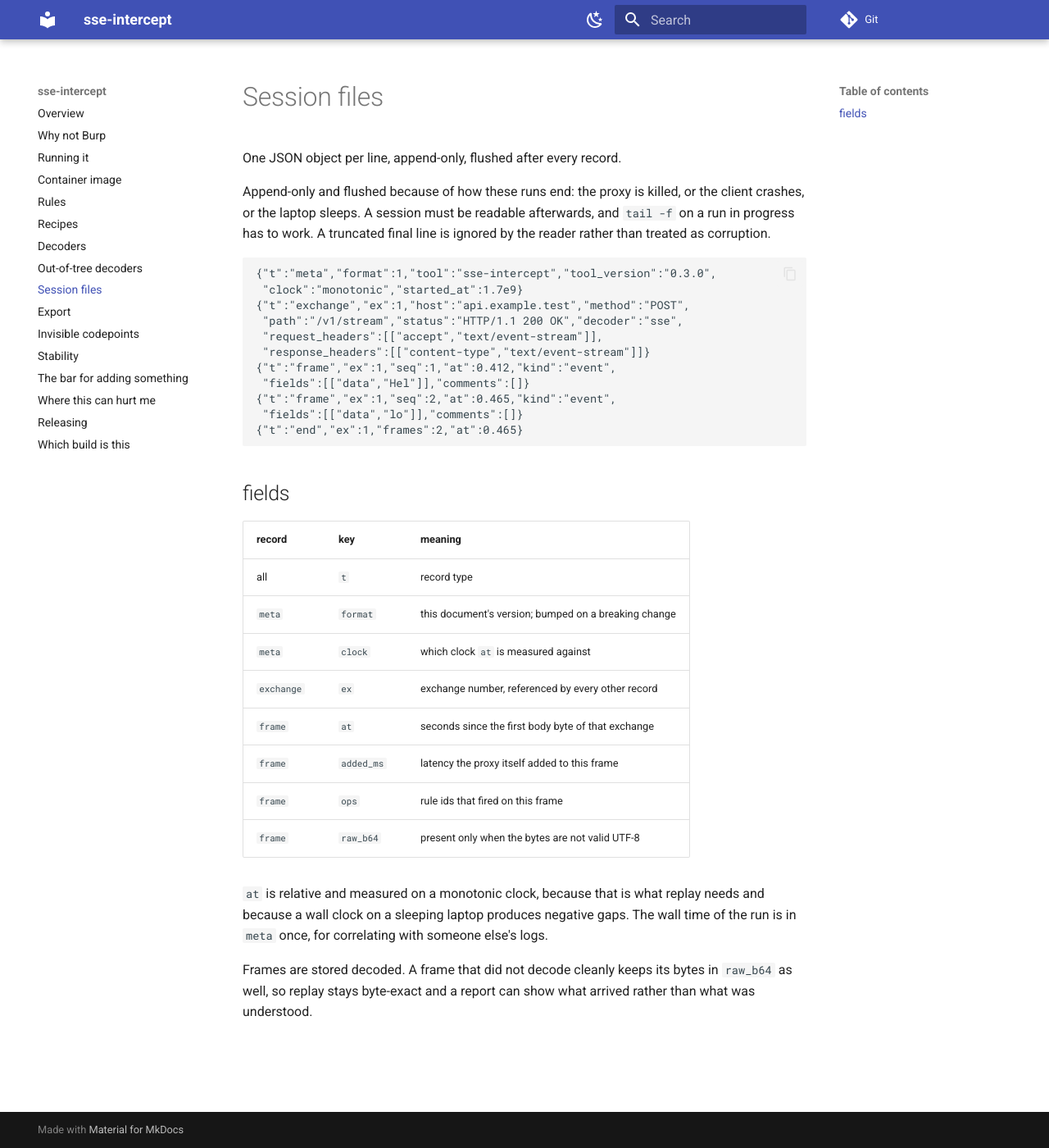
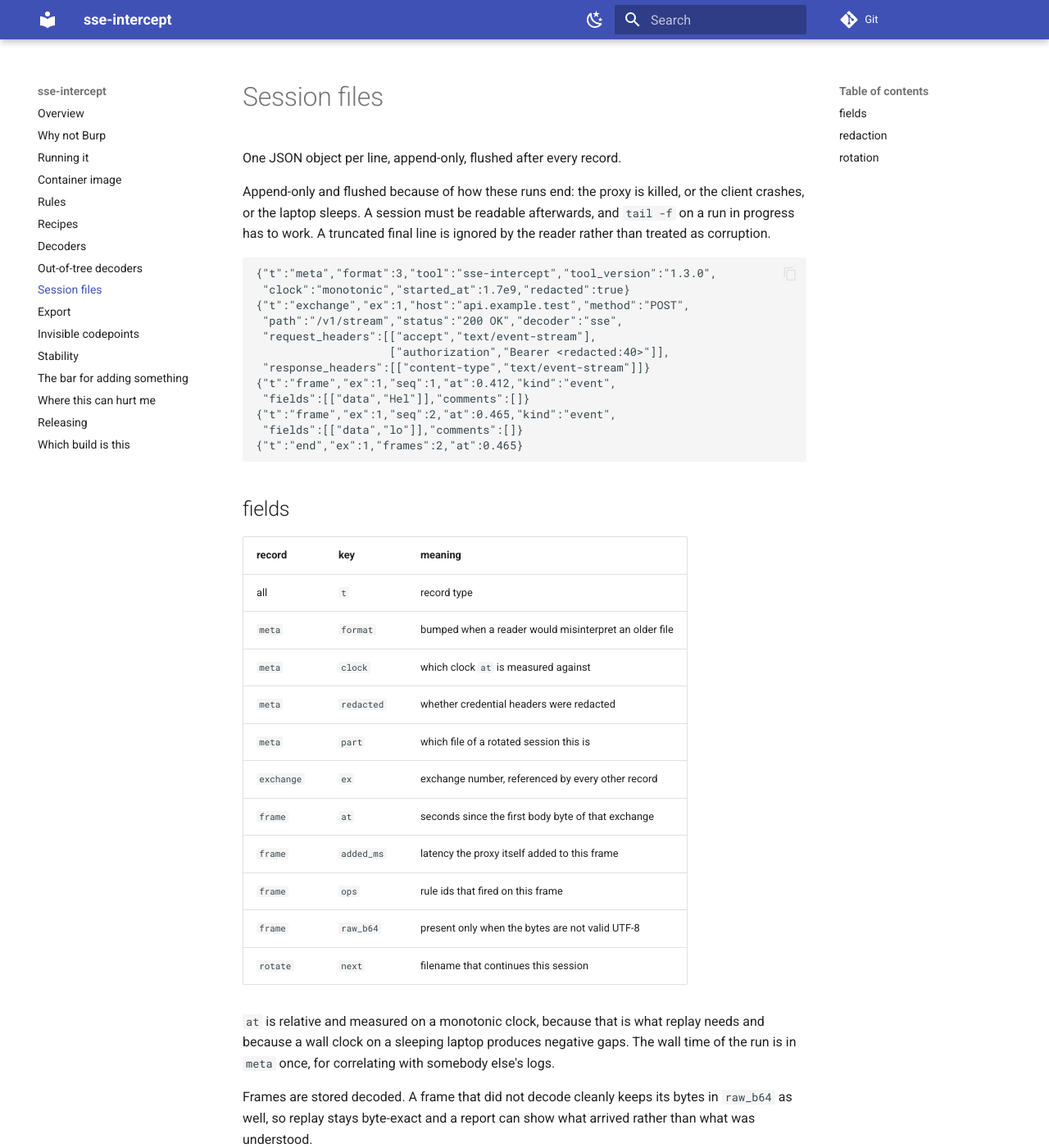
Before and after one commit to InstructorBixby/sse-intercept, an MkDocs documentation site: the page built from docs/session-format.md, in a window 1280 px wide and 1400 px high. Shown: the whole window at 82% size. Built offline with MkDocs 1.6.1 and Material for MkDocs 9.7.7, drawn with Linux system fonts in a browser that asks for light colours; some of the changed text lies outside the part shown.

Commit message:
--max-session-bytes, and document rotation

````diff
--- a/docs/session-format.md
+++ b/docs/session-format.md
@@ -4,16 +4,17 @@ One JSON object per line, append-only, flushed after every record.
 
 Append-only and flushed because of how these runs end: the proxy is
 killed, or the client crashes, or the laptop sleeps. A session must be
-readable afterwards, and `tail -f` on a run in progress has to work.
-A truncated final line is ignored by the reader rather than treated as
+readable afterwards, and `tail -f` on a run in progress has to work. A
+truncated final line is ignored by the reader rather than treated as
 corruption.
 
 ```
-{"t":"meta","format":1,"tool":"sse-intercept","tool_version":"0.3.0",
- "clock":"monotonic","started_at":1.7e9}
+{"t":"meta","format":3,"tool":"sse-intercept","tool_version":"1.3.0",
+ "clock":"monotonic","started_at":1.7e9,"redacted":true}
 {"t":"exchange","ex":1,"host":"api.example.test","method":"POST",
- "path":"/v1/stream","status":"HTTP/1.1 200 OK","decoder":"sse",
- "request_headers":[["accept","text/event-stream"]],
+ "path":"/v1/stream","status":"200 OK","decoder":"sse",
+ "request_headers":[["accept","text/event-stream"],
+                    ["authorization","Bearer <redacted:40>"]],
  "response_headers":[["content-type","text/event-stream"]]}
 {"t":"frame","ex":1,"seq":1,"at":0.412,"kind":"event",
  "fields":[["data","Hel"]],"comments":[]}
@@ -27,19 +28,50 @@ corruption.
 | record | key | meaning |
 |---|---|---|
 | all | `t` | record type |
-| `meta` | `format` | this document's version; bumped on a breaking change |
+| `meta` | `format` | bumped when a reader would misinterpret an older file |
 | `meta` | `clock` | which clock `at` is measured against |
+| `meta` | `redacted` | whether credential headers were redacted |
+| `meta` | `part` | which file of a rotated session this is |
 | `exchange` | `ex` | exchange number, referenced by every other record |
 | `frame` | `at` | seconds since the first body byte of that exchange |
 | `frame` | `added_ms` | latency the proxy itself added to this frame |
 | `frame` | `ops` | rule ids that fired on this frame |
 | `frame` | `raw_b64` | present only when the bytes are not valid UTF-8 |
+| `rotate` | `next` | filename that continues this session |
 
 `at` is relative and measured on a monotonic clock, because that is
 what replay needs and because a wall clock on a sleeping laptop
-produces negative gaps. The wall time of the run is in `meta` once,
-for correlating with someone else's logs.
+produces negative gaps. The wall time of the run is in `meta` once, for
+correlating with somebody else's logs.
 
 Frames are stored decoded. A frame that did not decode cleanly keeps
-its bytes in `raw_b64` as well, so replay stays byte-exact and a
-report can show what arrived rather than what was understood.
+its bytes in `raw_b64` as well, so replay stays byte-exact and a report
+can show what arrived rather than what was understood.
+
+## redaction
+
+Credential headers -- `authorization`, `cookie`, `set-cookie`,
+`x-api-key` and friends -- are replaced with a scheme, a short prefix
+and a length. The prefix is enough to tell two keys apart across
+exchanges, which is occasionally the finding, and far too little to
+use.
+
+`--no-redact` turns it off and the file's own `meta` record says so,
+with a `warning` key. A session file with credentials in it should
+announce itself.
+
+Frame *bodies* are not scanned. Something that works on a whole
+transcript with a reversible mapping is a different tool.
+
+## rotation
+
+`--max-session-bytes`, default 256MB. At the limit the writer emits a
+`rotate` record naming the next file -- `run.jsonl`, `run.jsonl.1`,
+`run.jsonl.2` -- and continues there. `sseint show` and the rest
+follow the chain, so a rotated session is still one session; pass
+`follow=False` to `session.read` to look at one file.
+
+This exists because a day pointed at a chatty client produced a file
+no editor would open and that `read()` would have pulled entirely into
+memory. A negative value never rotates, for when the whole run has to
+be one file.
````
Also changed, not shown: 1 other file.
